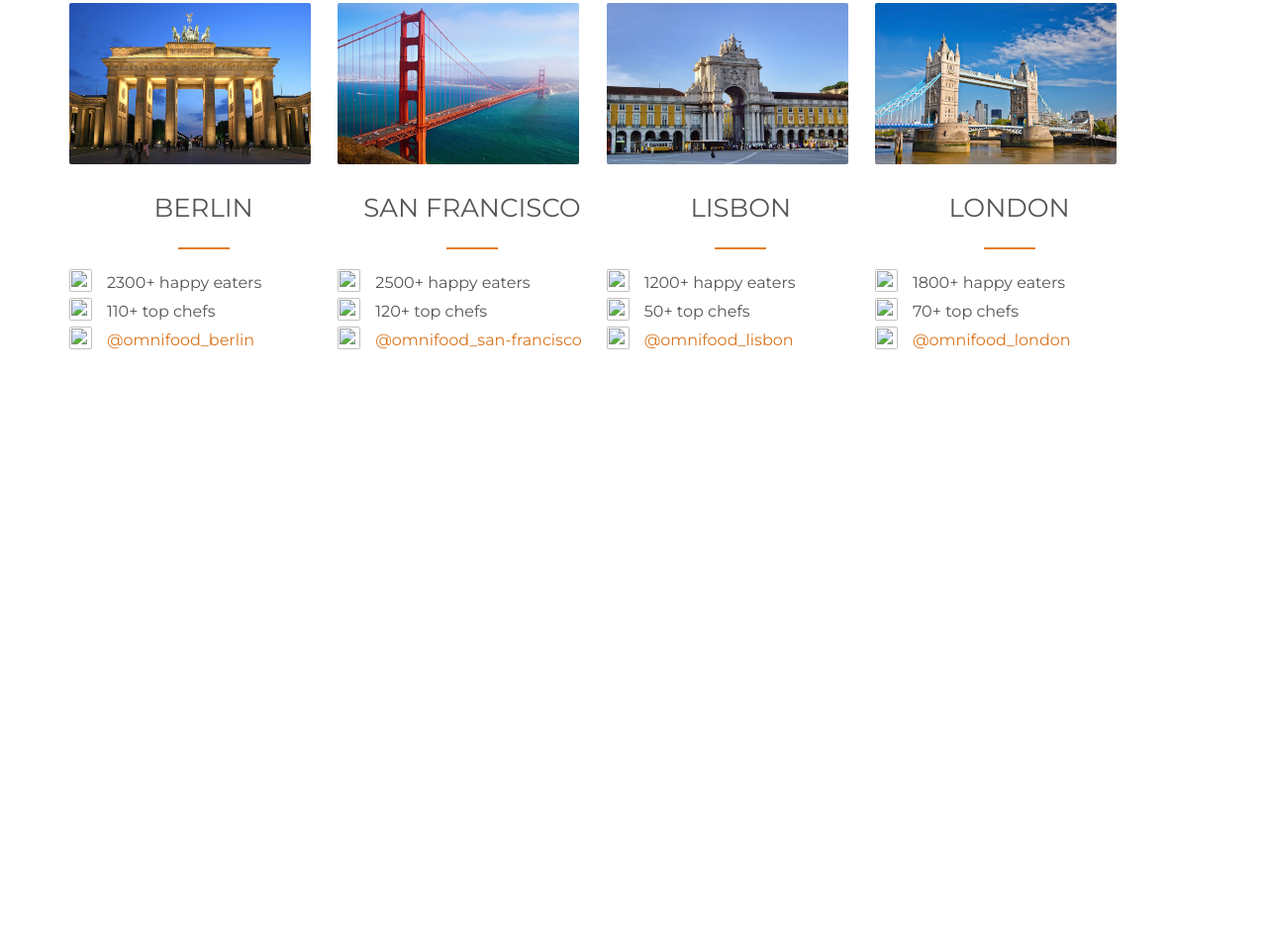
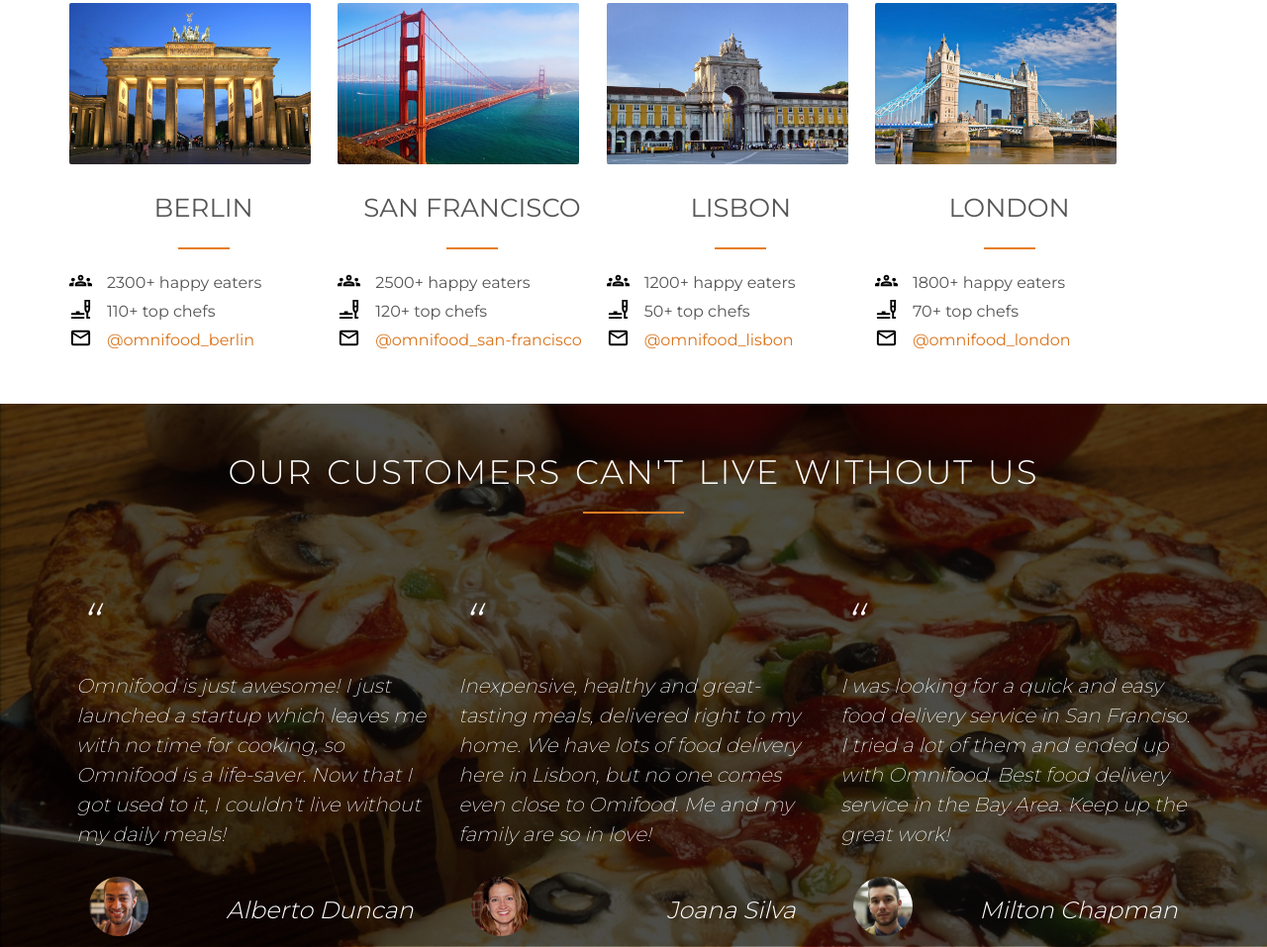
Before and after one commit to adityasingh03/Resturano, a plain HTML site: page index.html in a window 1280 px wide. Shown: the part 2470-3427 px from the top of the page at 99% size. Before the commit the page ends 2878 px from the top, so only its background shows below. Drawn offline with Linux system fonts and the light colour scheme.

Commit message:
Resturano

```diff
--- a/index.html
+++ b/index.html
@@ -43,7 +43,7 @@
 
         <div class="row">
             <div class="col span-1-of-4 feature">
-                <img src="all_inclusive_black_24dp.svg">
+                <img src="resourses\icon\all_inclusive_black_24dp.svg">
                 <h4>
                     Up to 365 days/year
                 </h4>
@@ -51,7 +51,7 @@
             </div>
 
             <div class="col span-1-of-4 feature">
-                <img src="av_timer_black_24dp.svg">
+                <img src="resourses\icon\av_timer_black_24dp.svg">
                 <h4>
                     Ready in 20 minutes
 
@@ -62,7 +62,7 @@
 
 
             <div class="col span-1-of-4 feature">
-                <img src="dinner_dining_black_18dp.svg">
+                <img src="resourses\icon\dinner_dining_black_18dp.svg">
                 <h4>
 
                     100% organic
@@ -73,7 +73,7 @@
             </div>
 
             <div class="col span-1-of-4 feature">
-                <img src="shopping_cart_black_24dp.svg">
+                <img src="resourses\icon\shopping_cart_black_24dp.svg">
                 <h4>
                     Order anything
                 </h4>
@@ -136,35 +136,35 @@
     <div class="boxcity span-1-of-4">
         <img src="resourses/imgs/berlin.jpg" alt="berlin">
         <h4>Berlin</h4>
-        <p><img src="groups_black_24dp.svg" class="icon">2300+ happy eaters<br>
-            <img src="brunch_dining_black_24dp.svg" class="icon">110+ top chefs<br>
-            <img src="email_black_24dp.svg" class="icon"> <a href="#">@omnifood_berlin<br>
+        <p><img src="resourses\icon\groups_black_24dp.svg" class="icon">2300+ happy eaters<br>
+            <img src="resourses\icon\brunch_dining_black_24dp.svg" class="icon">110+ top chefs<br>
+            <img src="resourses\icon\email_black_24dp.svg" class="icon"> <a href="#">@omnifood_berlin<br>
         </a></p>
     </div>
 
     <div class="boxcity span-1-of-4">
         <img src="resourses/imgs/san-francisco.jpg" alt="san-francisco">
         <h4>San Francisco</h4>
-        <p><img src="groups_black_24dp.svg" class="icon">2500+ happy eaters<br>
-            <img src="brunch_dining_black_24dp.svg" class="icon">120+ top chefs<br>
-            <img src="email_black_24dp.svg" class="icon"><a href="#" title="mail to">@omnifood_san-francisco<br>
+        <p><img src="resourses\icon\groups_black_24dp.svg" class="icon">2500+ happy eaters<br>
+            <img src="resourses\icon\brunch_dining_black_24dp.svg" class="icon">120+ top chefs<br>
+            <img src="resourses\icon\email_black_24dp.svg" class="icon"><a href="#" title="mail to">@omnifood_san-francisco<br>
         </a></p>
     </div>
     <div class="boxcity span-1-of-4">
         <img src="resourses/imgs/lisbon-3.jpg" alt="lisbon">
         <h4>Lisbon</h4>
-        <p><img src="groups_black_24dp.svg" class="icon">1200+ happy eaters<br>
-            <img src="brunch_dining_black_24dp.svg" class="icon">50+ top chefs<br>
-            <img src="email_black_24dp.svg" class="icon"> <a href="#" title="mail to">@omnifood_lisbon<br>
+        <p><img src="resourses\icon\groups_black_24dp.svg" class="icon">1200+ happy eaters<br>
+            <img src="resourses\icon\brunch_dining_black_24dp.svg" class="icon">50+ top chefs<br>
+            <img src="resourses\icon\email_black_24dp.svg" class="icon"> <a href="#" title="mail to">@omnifood_lisbon<br>
         </a></p>
     </div>
     <div class="boxcity span-1-of-4">
         <img src="resourses/imgs/london.jpg" alt="london">
         <h4>London</h4>
 
-        <p><img src="groups_black_24dp.svg" class="icon">1800+ happy eaters<br>
-            <img src="brunch_dining_black_24dp.svg" class="icon">70+ top chefs<br>
-            <img src="email_black_24dp.svg" class="icon"><a href="#" title="mail to">@omnifood_london<br>
+        <p><img src="resourses\icon\groups_black_24dp.svg" class="icon">1800+ happy eaters<br>
+            <img src="resourses\icon\brunch_dining_black_24dp.svg" class="icon">70+ top chefs<br>
+            <img src="resourses\icon\email_black_24dp.svg" class="icon"><a href="#" title="mail to">@omnifood_london<br>
             </a></p>
     </div>
 
@@ -172,6 +172,27 @@
 
 
 </section>
+
+<section class="customer">
+    <h2>Our customers can't live without us</h2>
+    <div class="row">
+        <div class="span-1-of-3 col">
+            <blockquote>Omnifood is just awesome! I just launched a startup which leaves me with no time for cooking, so Omnifood is a life-saver. Now that I got used to it, I couldn't live without my daily meals!</blockquote>
+            <cite>Alberto Duncan</cite>
+            <img src="resourses/imgs/customer-1.jpg">
+        </div>
+        <div class="span-1-of-3 col">
+            <blockquote>Inexpensive, healthy and great-tasting meals, delivered right to my home. We have lots of food delivery here in Lisbon, but no one comes even close to Omifood. Me and my family are so in love!</blockquote>
+            <cite>Joana Silva</cite>
+            <img src="resourses/imgs/customer-2.jpg">
+        </div>
+        <div class="span-1-of-3 col">
+            <blockquote>I was looking for a quick and easy food delivery service in San Franciso. I tried a lot of them and ended up with Omnifood. Best food delivery service in the Bay Area. Keep up the great work!</blockquote>
+            <cite>Milton Chapman</cite>
+            <img src="resourses/imgs/customer-3.jpg">
+        </div>
+    </div>
+</section>
 <footer></footer>
 </body>
 
--- a/resourses/css/css1.css
+++ b/resourses/css/css1.css
@@ -391,3 +391,60 @@
     color: #da731a;
     text-decoration: none;
 }
+
+/*
+customer
+*/
+
+.customer
+{
+background-image: linear-gradient(rgba(0,0,0,0.7),rgba(0,0,0,0.7)) , url(img/back-customers.jpg);
+background-size: cover;
+background-position: center;
+background-attachment: fixed;
+}
+
+.customer h2
+{
+color:white;
+}
+
+.customer div blockquote{
+    color:white;
+    font-style: italic;
+    margin-bottom: 20px;
+    line-height: 1.5;
+    font-weight: 200;
+    padding:2%;
+    margin-top: 20px;
+
+
+}
+
+.customer div blockquote:before{
+    content:"\201C" ;
+    color:white;
+    font-size: 300%;
+    display: block;
+
+
+
+}
+.customer div img{
+    height: 60px;
+    width:60px;
+    border-radius: 100px;
+    float:left;
+   margin:0 20px;
+}
+
+.customer div cite{
+    margin-top:20px;
+    float:right;
+    color:white;
+    font-weight: 300;
+    font-size: 120%;
+
+    margin-right:20px;
+
+}
```
Also changed, not shown: resourses/css/img/back-customers.jpg (renamed from resourses/imgs/back-customers.jpg).
